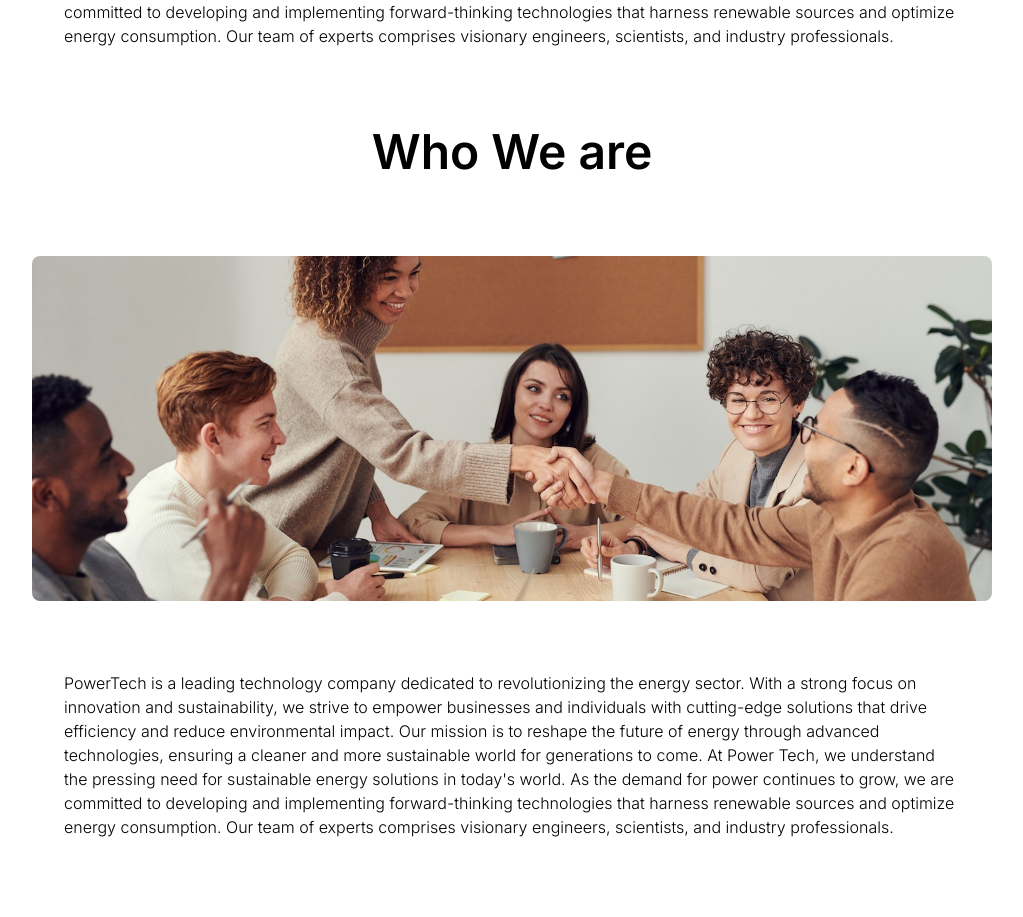
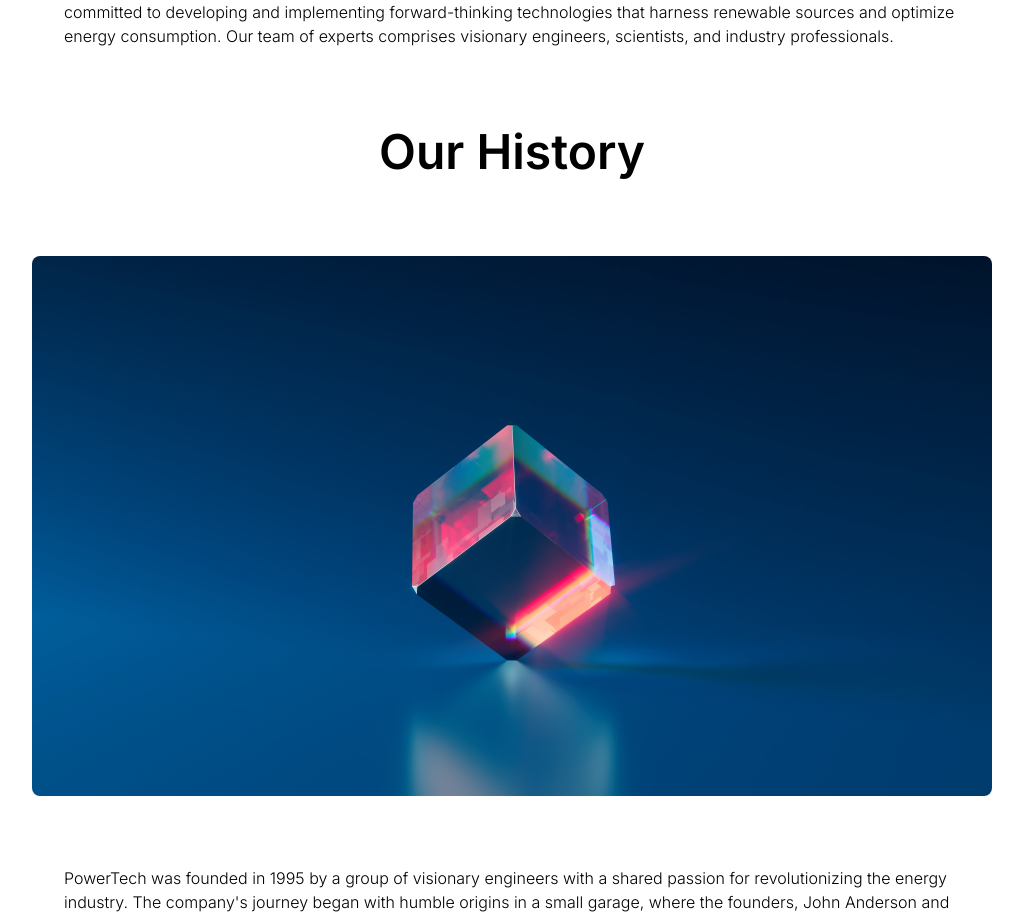
Before and after one commit to rakibulhasan933/power-tech-client, a Next.js app: page /about in a window 1280 px wide. Shown: the part 788-1705 px from the top of the page, without its empty margins (128-1151 px from the left). Built offline with nearby package versions, Linux system fonts and the light colour scheme.

Commit message:
[ADD] history added

```diff
--- a/app/about/page.js
+++ b/app/about/page.js
@@ -2,6 +2,9 @@ import AboutNavbar from '@/components/Navbar/AboutNavbar'
 import Image from 'next/image';
 import React from 'react';
 import who from "../../components/assets/who-are-you.jpg";
+import history from "../../components/assets/history.jpg";
+import presentation from "../../components/assets/presentation.jpg";
+import products from "../../components/assets/products.jpg";
 
 export const metadata = {
 	title: 'About',
@@ -18,10 +21,10 @@ function About() {
 					<p className=" text-base font-light px-8 mt-[-10px]">
 						PowerTech is a leading technology company dedicated to revolutionizing the energy sector. With a strong focus on innovation and sustainability, we strive to empower businesses and individuals with cutting-edge solutions that drive efficiency and reduce environmental impact. Our mission is to reshape the future of energy through advanced technologies, ensuring a cleaner and more sustainable world for generations to come. At Power Tech, we understand the pressing need for sustainable energy solutions in today's world. As the demand for power continues to grow, we are committed to developing and implementing forward-thinking technologies that harness renewable sources and optimize energy consumption. Our team of experts comprises visionary engineers, scientists, and industry professionals.
 					</p>
-					<h2 className=" text-5xl font-semibold">Who We are</h2>
-					<Image src={who} className=' w-full rounded-lg' alt='people' />
+					<h2 className=" text-5xl font-semibold">Our History</h2>
+					<Image src={history} className=' w-full rounded-lg' alt='people' />
 					<p className=" text-base font-light px-8 mt-[-10px]">
-						PowerTech is a leading technology company dedicated to revolutionizing the energy sector. With a strong focus on innovation and sustainability, we strive to empower businesses and individuals with cutting-edge solutions that drive efficiency and reduce environmental impact. Our mission is to reshape the future of energy through advanced technologies, ensuring a cleaner and more sustainable world for generations to come. At Power Tech, we understand the pressing need for sustainable energy solutions in today's world. As the demand for power continues to grow, we are committed to developing and implementing forward-thinking technologies that harness renewable sources and optimize energy consumption. Our team of experts comprises visionary engineers, scientists, and industry professionals.
+						PowerTech was founded in 1995 by a group of visionary engineers with a shared passion for revolutionizing the energy industry. The company's journey began with humble origins in a small garage, where the founders, John Anderson and Sarah Mitchell, dedicated themselves to exploring innovative energy solutions. Driven by their belief in the power of renewable energy, John and Sarah embarked on an ambitious mission to develop a breakthrough technology that could harness the untapped potential of ocean waves. After years of extensive research  successfully created a prototype device capable of converting wave energy into electricity with remarkable efficiency.
 					</p>
 					<h2 className=" text-5xl font-semibold">Who We are</h2>
 					<Image src={who} className=' w-full rounded-lg' alt='people' />
```
